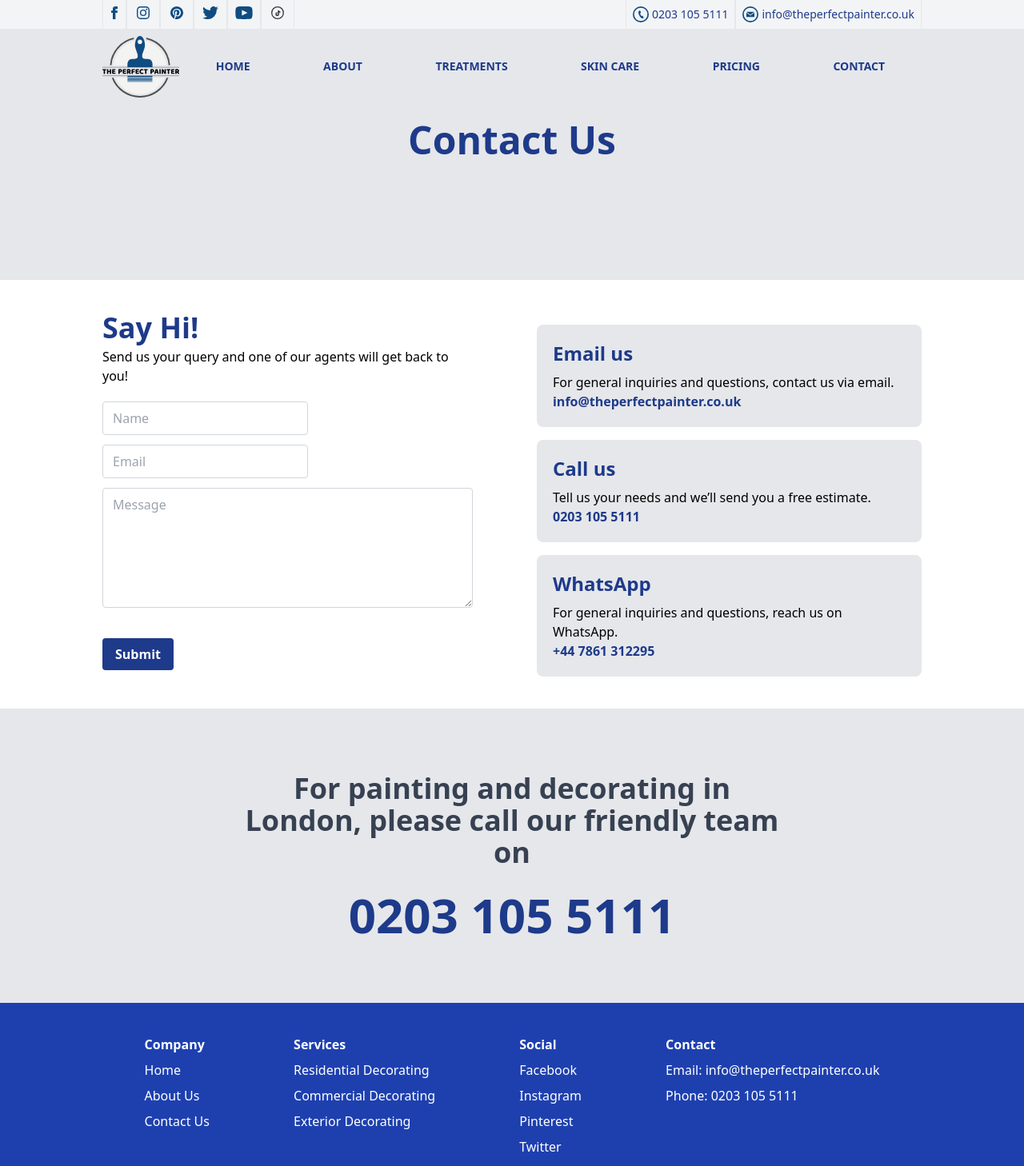
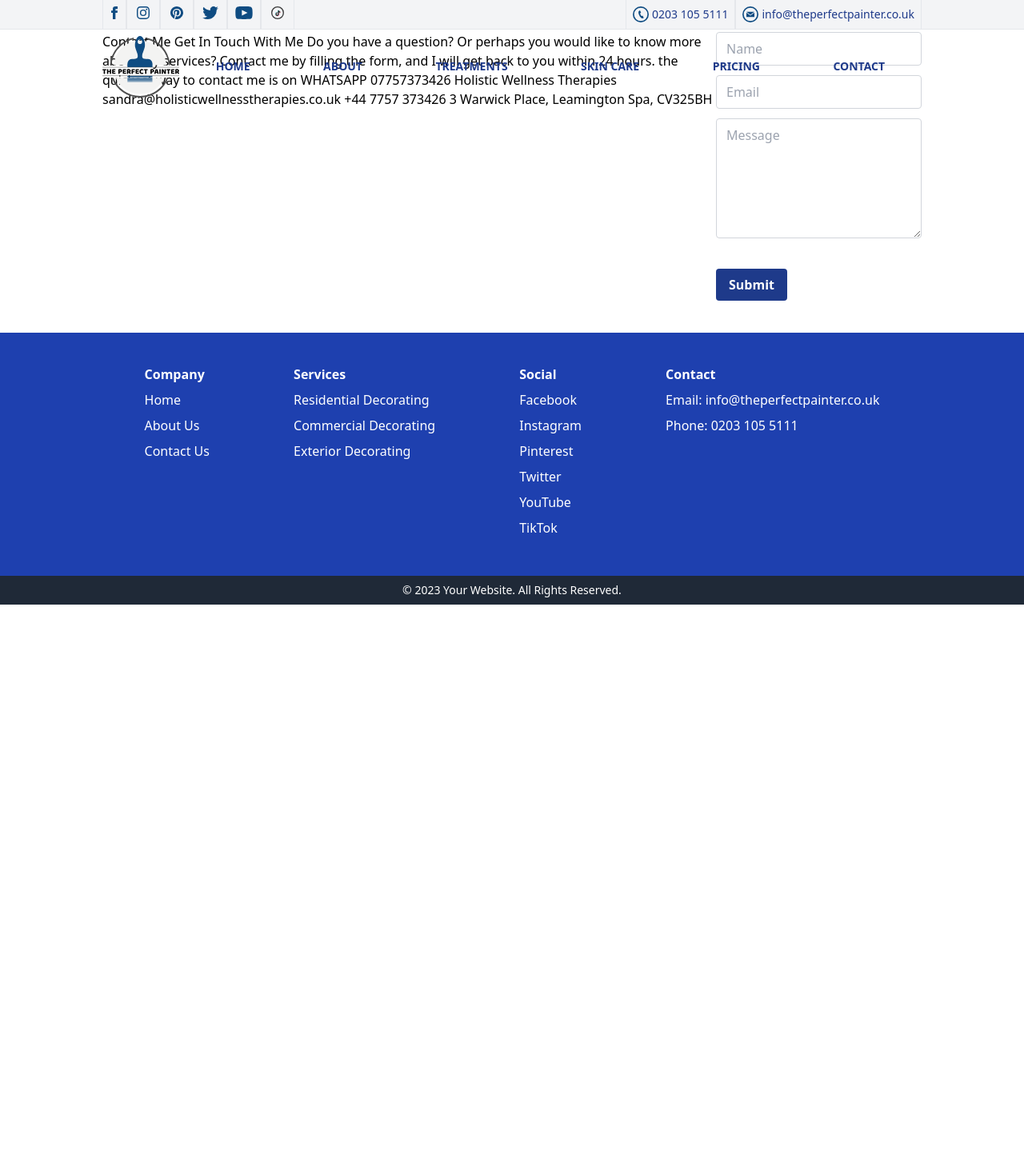
Before and after one commit to clay-web-dev/massage-and-reflexology, a Next.js app: page /contact in a window 1280 px wide. Shown: the top 1458 px of the page at 80% size. After the commit the page ends 800 px from the top, so only its background shows below. Built offline with nearby package versions, Linux system fonts and the light colour scheme.

Commit message:
removing get a quote section/changing contact page

```diff
--- a/components/sections/GetQuoteSection.tsx
+++ /dev/null
@@ -1,21 +0,0 @@
-const GetQuoteSection = () => {
-  return (
-    <section id="get-quote" className="bg-gray-200 py-20 max-sm:px-4">
-      <div className="max-lg:max-w-screen-lg max-lg:m-auto">
-        <a href="tel:02031055111">
-          <div className="m-auto max-w-2xl font-bold text-center">
-            <h3 className="text-4xl text-gray-700 pb-7 max-sm:text-base max-lg:text-3xl">
-              For painting and decorating in London, please call our friendly
-              team on
-            </h3>
-            <h3 className="text-6xl text-blue-900 max-sm:text-4xl">
-              0203 105 5111
-            </h3>
-          </div>
-        </a>
-      </div>
-    </section>
-  );
-}
-
-export default GetQuoteSection;
--- a/pages/contact.tsx
+++ b/pages/contact.tsx
@@ -1,10 +1,8 @@
 import ContactCard from "../components/ContactCard";
 import ContactForm from "../components/ContactForm";
-import GetQuoteSection from "../components/sections/GetQuoteSection";
 import Head from "next/head";
 
 const ContactPage: React.FC = () => {
-
   return (
     <>
       <Head>
@@ -14,52 +12,20 @@ const ContactPage: React.FC = () => {
           content="Welcome to our painting and decorating site"
         />
       </Head>
-      <section className="flex items-center justify-center bg-gray-200 h-[350px]">
-        <div className="max-w-screen-lg m-auto">
-          <h3 className="text-blue-900 letter-spacing-1 text-5xl font-bold">
-            Contact Us
-          </h3>
+      <section className="py-10 max-sm:px-4">
+        <div className="max-w-screen-lg flex m-auto max-sm:block">
+
+          <div>
+            Contact Me Get In Touch With Me Do you have a question? Or perhaps
+            you would like to know more about my services? Contact me by filling
+            the form, and I will get back to you within 24 hours. the quickest
+            way to contact me is on WHATSAPP 07757373426 Holistic Wellness
+            Therapies sandra@holisticwellnesstherapies.co.uk +44 7757 373426 3
+            Warwick Place, Leamington Spa, CV325BH
+          </div>
+            <ContactForm />
         </div>
       </section>
-      <section className="py-10 max-sm:px-4">
-        <div className="max-w-screen-lg flex m-auto max-sm:block">
-          <div className="pr-20">
-            <h3 className="f-w-900 text-blue-900 text-4xl font-bold pb-1">
-              Say Hi!
-            </h3>
-            <p className="pb-5">
-              Send us your query and one of our agents will get back to you!
-            </p>
-            <ContactForm />
-          </div>
-          <div>
-            <ContactCard
-              heading={"Email us"}
-              copy={
-                "For general inquiries and questions, contact us via email."
-              }
-              linkText={"info@theperfectpainter.co.uk"}
-              link={"mailto:info@theperfectpainter.co.uk"}
-            />
-
-            <ContactCard
-              heading={"Call us"}
-              copy={"Tell us your needs and we’ll send you a free estimate."}
-              linkText={"0203 105 5111"}
-              link={"tel:02031055111"}
-            />
-            <ContactCard
-              heading={"WhatsApp"}
-              copy={
-                "For general inquiries and questions, reach us on WhatsApp."
-              }
-              linkText={"+44 7861 312295"}
-              link={"https://wa.link/tmwizz"}
-            />
-          </div>
-        </div>
-      </section>
-      <GetQuoteSection />
     </>
   );
 };
--- a/pages/index.tsx
+++ b/pages/index.tsx
@@ -1,6 +1,5 @@
 import IntroSection from "../components/sections/IntroSection";
 import AboutUsSection from "../components/sections/AboutUsSection";
-import GetQuoteSection from "../components/sections/GetQuoteSection";
 import PerfectPainterSection from "../components/sections/PerfectPainterSection";
 import TestimonialsSection from "../components/sections/TestimonialsSection";
 import WhyUsSection from "../components/sections/WhyUsSection";
@@ -22,7 +21,6 @@ const HomePage: React.FC = () => {
       <PerfectPainterSection />
       <AboutUsSection />
       <WhyUsSection />
-      <GetQuoteSection />
       <TestimonialsSection />
     </>
   );
```
